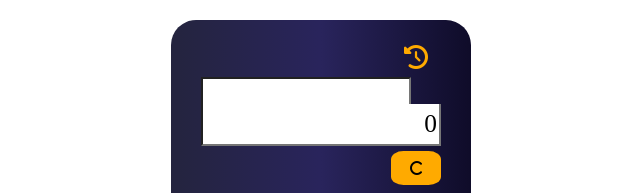
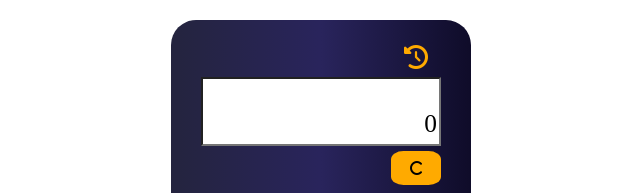
Before and after one commit to chandresh-15/calculator, a plain HTML site: page index.html in a window 1280 px wide. Shown: the top 193 px of the page, 319-959 px from the left. Drawn offline with nearby package versions, Linux system fonts and the light colour scheme; a web font is replaced by a local one.

Commit message:
back to original css

```diff
--- a/calc.css
+++ b/calc.css
@@ -25,7 +25,7 @@
 .my-sub-display{
     font-family:Digital7Mono-B1g5 ;
     font-size: 15px;
-    max-width: 210px;
+    max-width: 240px;
     text-align:right;
     margin-left: -10px;
     border-bottom: none;
```
